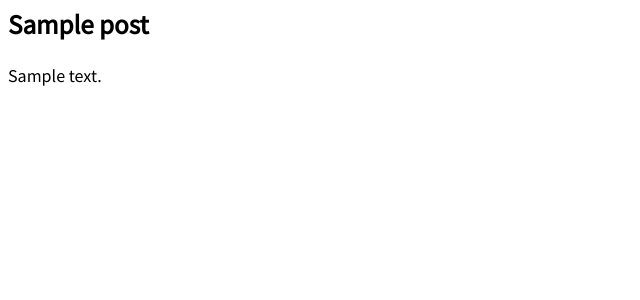
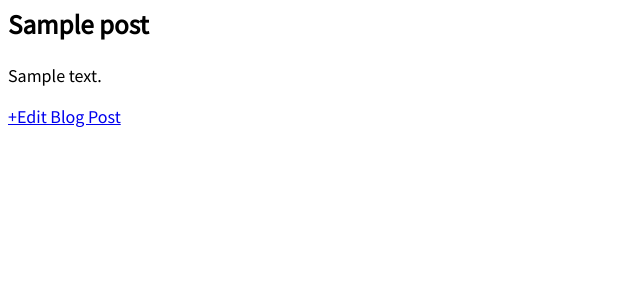
Before and after one commit to CoderFek/Django-Blog, a Django app: page /post/1/ in a window 1280 px wide. Shown: the part 127-427 px from the top of the page, without its empty margins (0-640 px from the left). Run offline with Django 4.2, Linux system fonts and the light colour scheme; tables that the repository leaves empty hold one stand-in row (values such as "Sample post").

Commit message:
Second commit

```diff
--- a/blog/templates/post_detail.html
+++ b/blog/templates/post_detail.html
@@ -5,4 +5,5 @@
     <h2>{{post.title}}</h2>
     <p>{{post.body}}</p>
 </div>
+<a href="{% url 'post_edit' post.pk %}">+Edit Blog Post</a>
 {% endblock content %}
--- a/blog/urls.py
+++ b/blog/urls.py
@@ -4,4 +4,6 @@ from . import views
 urlpatterns = [
     path('', views.BlogListView.as_view(), name = "home"),
     path('post/<int:pk>/', views.BlogDetailView.as_view(), name = "post_detail"),
+    path('post/new/', views.BlogCreateView.as_view(), name = "post_new"),
+    path('post/<int:pk>/edit/', views.BlogUpdateView.as_view(), name = "post_edit"),
 ]
--- a/blog/views.py
+++ b/blog/views.py
@@ -1,5 +1,6 @@
 from django.shortcuts import render
 from django.views.generic import ListView, DetailView
+from django.views.generic.edit import CreateView, UpdateView
 from .models import Post
 # Create your views here.
 
@@ -10,3 +11,13 @@ class BlogListView(ListView):
 class BlogDetailView(DetailView):
     model = Post
     template_name = "post_detail.html"
+
+class BlogCreateView(CreateView):
+    model = Post
+    template_name = "post_new.html"
+    fields = ['title', 'author', 'body']
+
+class BlogUpdateView(UpdateView):
+    model = Post
+    template_name = "post_edit.html"
+    fields = ['title', 'body']
```
Also changed, not shown: blog/templates/post_edit.html (added, +10 -0 lines), blog/templates/post_new.html (added, +10 -0 lines).
